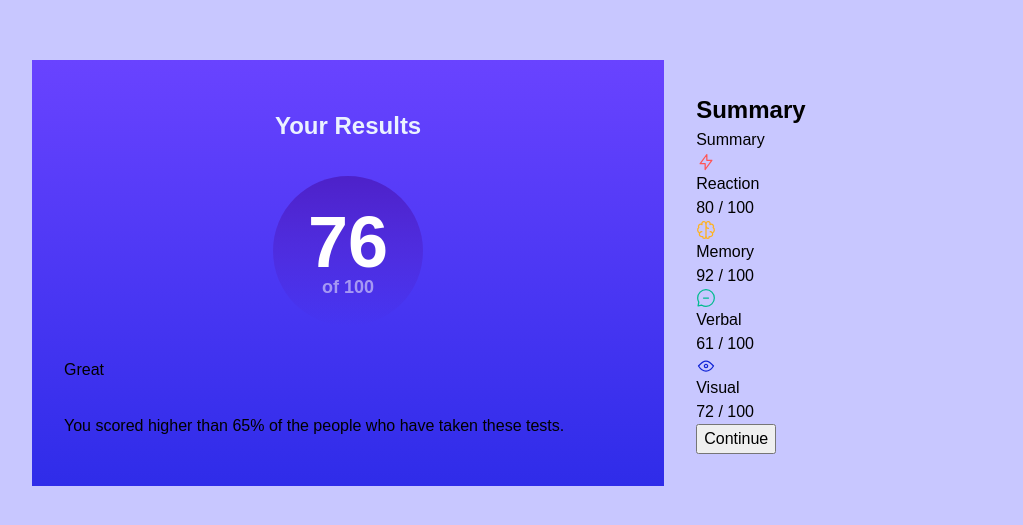
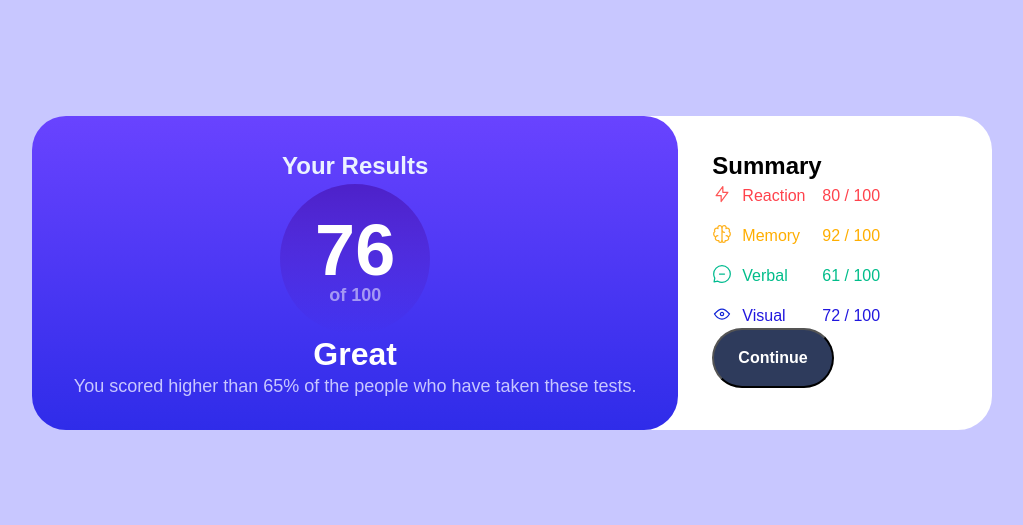
Before and after one commit to barryhanna/fem-results-summary-component, a React (Vite) app in the folder fem-results-summary-component-vite/: page / in a window 1280 px wide. Shown: the part 127-652 px from the top of the page, without its empty margins (128-1151 px from the left). Built offline with nearby package versions, Linux system fonts and the light colour scheme; a web font is replaced by a local one.

Commit message:
Basic design of Results panel

```diff
--- a/fem-results-summary-component-vite/src/components/ResultsPanel.jsx
+++ b/fem-results-summary-component-vite/src/components/ResultsPanel.jsx
@@ -7,8 +7,8 @@ export default function ResultsPanel() {
       <p className="results__score centre">
         76<span>of 100</span>
       </p>
-      <p>Great</p>
-      <p className="results__description">
+      <p className="result__summary centre">Great</p>
+      <p className="results__description centre">
         You scored higher than 65% of the people who have taken these tests.
       </p>
     </div>
--- a/fem-results-summary-component-vite/src/components/SummaryItem.jsx
+++ b/fem-results-summary-component-vite/src/components/SummaryItem.jsx
@@ -4,9 +4,9 @@ export default function SummaryItem({ category, score }) {
   const iconSrc = `/assets/images/icon-${category.toLowerCase()}.svg`;
 
   return (
-    <div className="summary__item">
+    <div className={`summary__item summary__item-${category.toLowerCase()}`}>
       <img src={iconSrc} />
-      <p>{category}</p>
+      <p className="">{category}</p>
       <p>{score} / 100</p>
     </div>
   );
--- a/fem-results-summary-component-vite/src/components/SummaryPanel.jsx
+++ b/fem-results-summary-component-vite/src/components/SummaryPanel.jsx
@@ -5,11 +5,12 @@ export default function SummaryPanel() {
   return (
     <div className="summary__panel">
       <h2>Summary</h2>
-      Summary
-      <SummaryItem category="Reaction" score={80}></SummaryItem>
-      <SummaryItem category="Memory" score={92}></SummaryItem>
-      <SummaryItem category="Verbal" score={61}></SummaryItem>
-      <SummaryItem category="Visual" score={72}></SummaryItem>
+      <div className="summary__item-list">
+        <SummaryItem category="Reaction" score={80}></SummaryItem>
+        <SummaryItem category="Memory" score={92}></SummaryItem>
+        <SummaryItem category="Verbal" score={61}></SummaryItem>
+        <SummaryItem category="Visual" score={72}></SummaryItem>
+      </div>
       <button>Continue</button>
     </div>
   );
--- a/fem-results-summary-component-vite/src/index.css
+++ b/fem-results-summary-component-vite/src/index.css
@@ -83,6 +83,15 @@ select {
   --clr-light-blue: hsla(241, 100%, 89%, 1);
   --clr-very-light-blue: hsla(219, 100%, 96%, 1);
   --clr-white: hsl(255, 100%, 100%, 1);
+  --clr-red: hsla(357, 100%, 63%, 1);
+  --clr-yellow: hsla(41, 100%, 50%, 1);
+  --clr-green: hsla(164, 100%, 37%, 1);
+  --clr-blue: hsla(243, 81%, 48%, 1);
+  --clr-reaction: var(--clr-red);
+  --clr-memory: var(--clr-yellow);
+  --clr-verbal: var(--clr-green);
+  --clr-visual: var(--clr-blue);
+  --clr-dark-blue: hsla(223, 33%, 27%, 1);
   --ff-body: 'Hanken Grotesk', sans-serif;
   --clr-page-bg: var(--clr-light-blue);
 
@@ -104,6 +113,8 @@ select {
     rgba(37, 33, 201, 0) 100%,
     rgba(37, 33, 201, 0) 100%
   );
+
+  --border-radius: 34px;
 }
 
 body {
@@ -114,6 +125,15 @@ body {
   height: 100vh;
   width: 100vw;
   background-color: var(--clr-page-bg);
+}
+
+button {
+  background-color: var(--clr-dark-blue);
+  color: var(--clr-white);
+  font-weight: bold;
+  width: fit-content;
+  padding: 1em 1.5em;
+  border-radius: 128px;
 }
 
 .panel__container {
@@ -135,6 +155,8 @@ body {
   width: 100%;
   flex-direction: column;
   justify-content: space-around;
+  border-radius: var(--border-radius);
+  margin-right: calc(-1 * var(--));
 }
 
 .results__score {
@@ -157,16 +179,62 @@ body {
   opacity: 0.5;
 }
 
-.summary-panel {
-  display: grid;
-  grid-template-columns: 50px 1fr 200px;
-  align-items: center;
+.result__summary {
+  font-size: var(--fs-l);
+  font-weight: 700;
+  line-height: 1.3;
+  color: var(--clr-white);
+}
+
+.results__description {
+  line-height: 1.3;
+  font-size: var(--fs-body);
+  color: var(--clr-light-blue);
 }
 
 .results__panel-header {
   color: var(--clr-very-light-blue);
 }
 
+.summary__panel {
+  background-color: var(--clr-white);
+  margin-left: calc(-1 * var(--border-radius));
+  padding-left: calc(2 * var(--border-radius));
+  border-bottom-right-radius: var(--border-radius);
+  border-top-right-radius: var(--border-radius);
+  padding-right: var(--border-radius);
+  z-index: -1;
+}
+
+.summary__item-list {
+  display: flex;
+  flex-direction: column;
+  justify-content: space-evenly;
+  gap: 1em;
+}
+
+.summary__item {
+  --color: #333;
+  --bg-color: #fff;
+  display: grid;
+  grid-template-columns: 30px 80px 100px;
+  color: var(--color);
+  /* background-color: rgba(--bg-color, 95%); */
+}
+
+.summary__item-reaction {
+  --color: var(--clr-reaction);
+}
+.summary__item-memory {
+  --color: var(--clr-memory);
+}
+.summary__item-verbal {
+  --color: var(--clr-verbal);
+}
+.summary__item-visual {
+  --color: var(--clr-visual);
+}
+
 .centre {
   text-align: center;
 }
```
